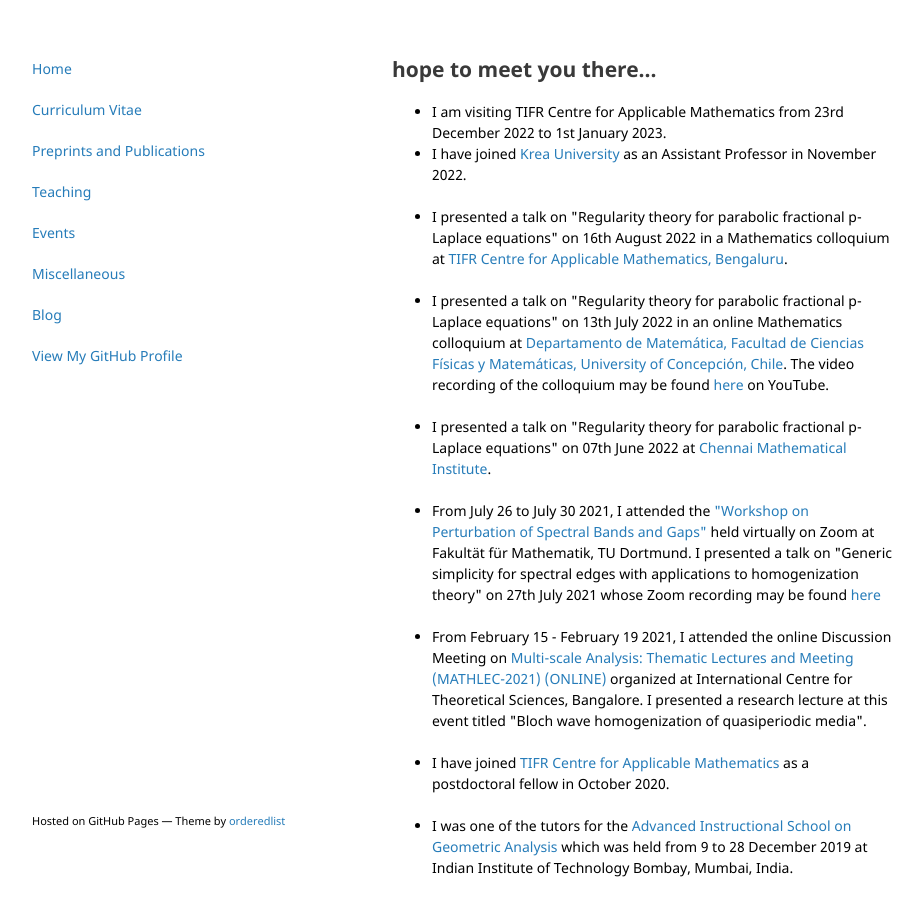
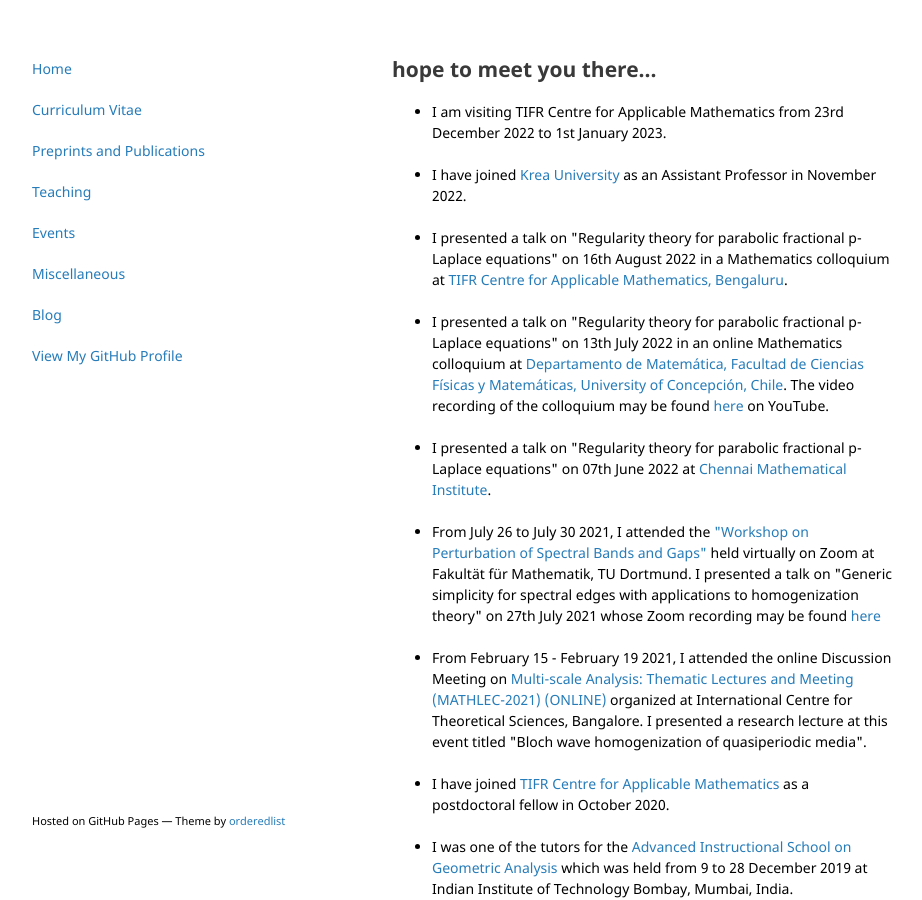
Before and after one commit to vivektewary/vivektewary.github.io, a Jekyll site: the page built from activities.html, in a window 1280 px wide and 900 px high. Shown: the whole window, without its empty margins (178-1100 px from the left). Built offline with Jekyll 4.4.1, drawn with Linux system fonts in a browser that asks for light colours.

```diff
--- a/activities.html
+++ b/activities.html
@@ -6,7 +6,7 @@ title: Home
 
 <p>
 <ul>
-<li>I am visiting TIFR Centre for Applicable Mathematics from 23rd December 2022 to 1st January 2023.
+<li>I am visiting TIFR Centre for Applicable Mathematics from 23rd December 2022 to 1st January 2023.</li>
 <br>
 <li>I have joined <a href="https://krea.edu.in/sias/" target="_blank">Krea University</a> as an Assistant Professor in November 2022.</li>
 <br>
```
